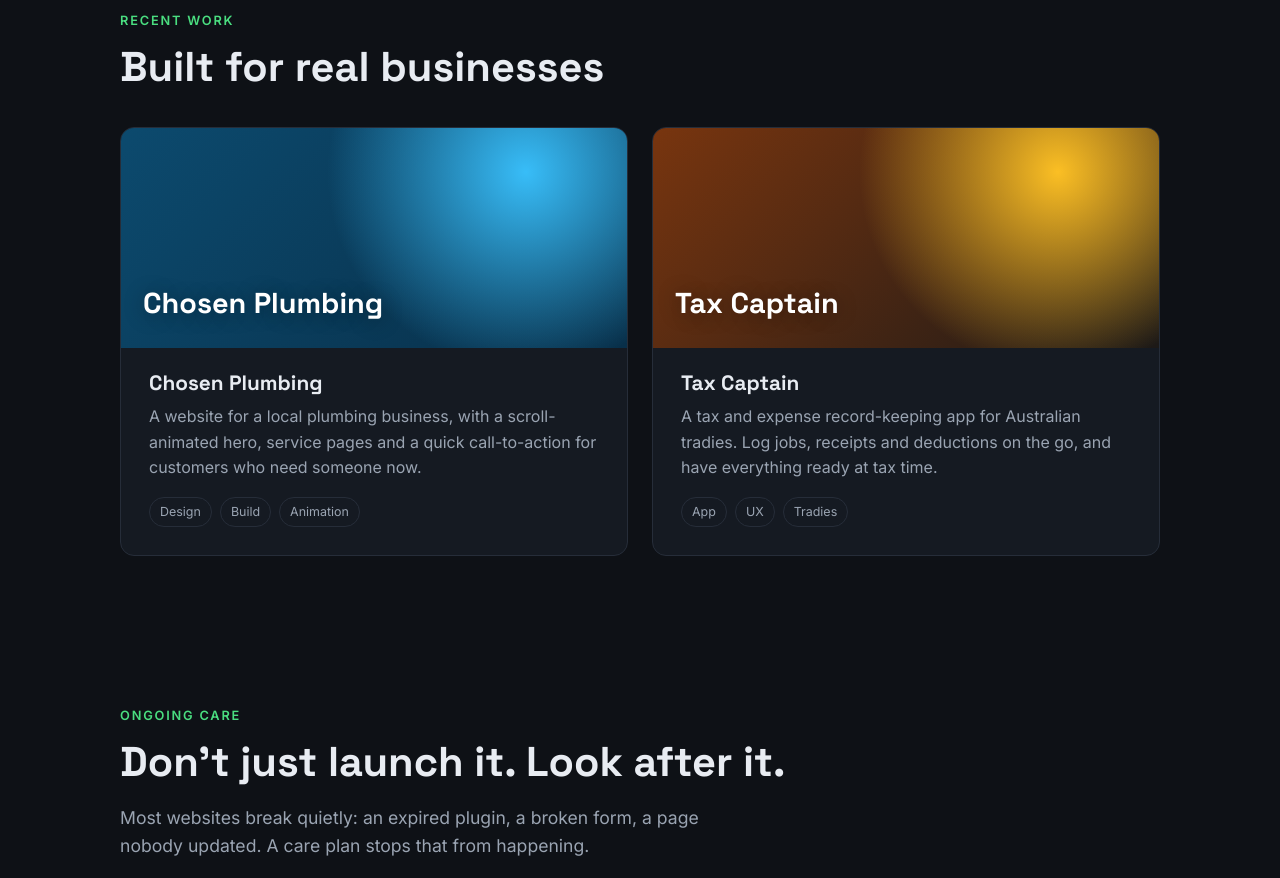
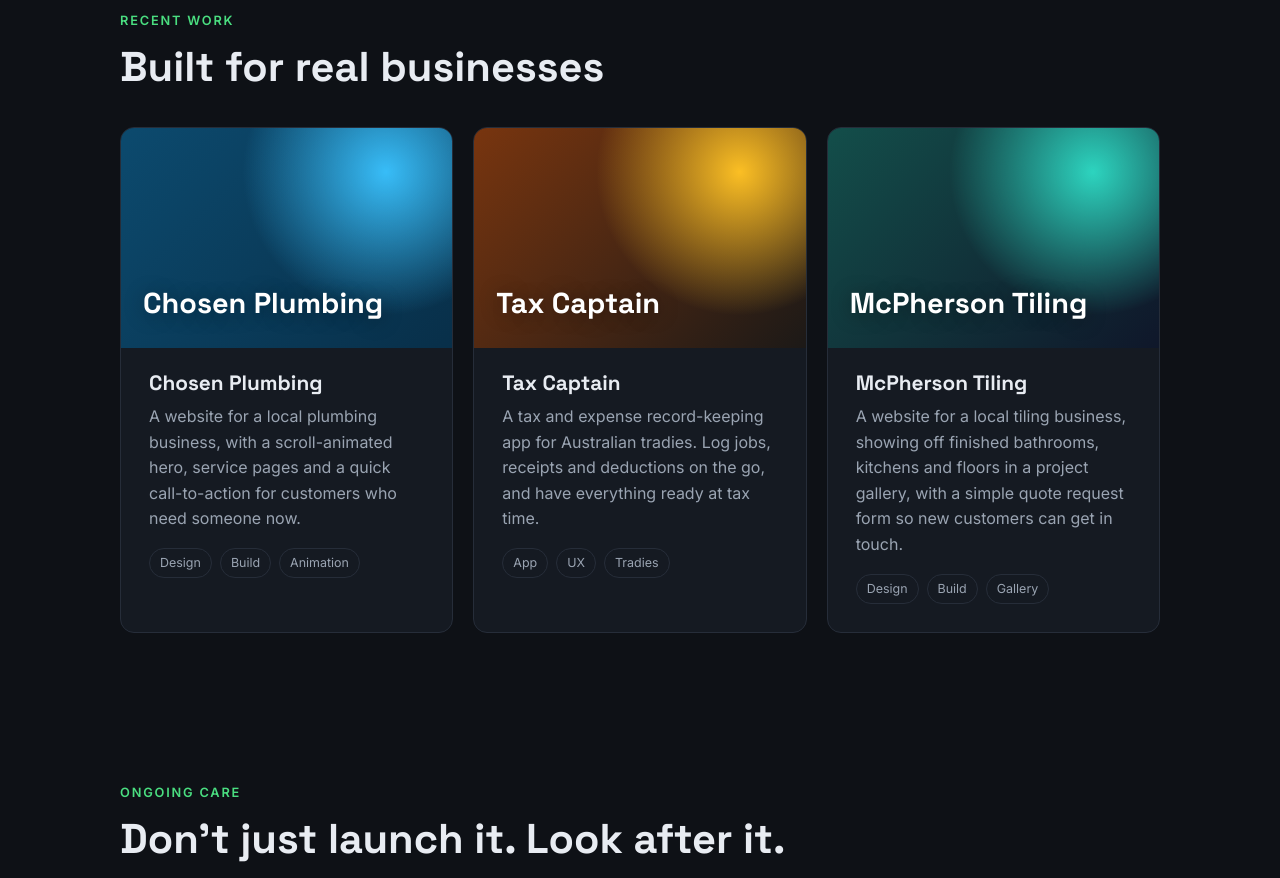
Before and after one commit to mitch060995/MainWebsite, a plain HTML site: page index.html in a window 1280 px wide. Shown: the part 4020-4898 px from the top of the page. Drawn offline with Linux system fonts and the light colour scheme.

Commit message:
Add McPherson Tiling to recent work

```diff
--- a/index.html
+++ b/index.html
@@ -93,7 +93,7 @@
   <section class="section" id="work">
     <p class="eyebrow">Recent work</p>
     <h2>Built for real businesses</h2>
-    <div class="grid-2">
+    <div class="grid-3">
       <article class="work">
         <div class="work-shot shot-plumb">
           <span class="shot-title">Chosen Plumbing</span>
@@ -112,6 +112,16 @@
           <h3>Tax Captain</h3>
           <p>A tax and expense record-keeping app for Australian tradies. Log jobs, receipts and deductions on the go, and have everything ready at tax time.</p>
           <ul class="tags"><li>App</li><li>UX</li><li>Tradies</li></ul>
+        </div>
+      </article>
+      <article class="work">
+        <div class="work-shot shot-tile">
+          <span class="shot-title">McPherson Tiling</span>
+        </div>
+        <div class="work-body">
+          <h3>McPherson Tiling</h3>
+          <p>A website for a local tiling business, showing off finished bathrooms, kitchens and floors in a project gallery, with a simple quote request form so new customers can get in touch.</p>
+          <ul class="tags"><li>Design</li><li>Build</li><li>Gallery</li></ul>
         </div>
       </article>
     </div>
--- a/styles.css
+++ b/styles.css
@@ -177,6 +177,7 @@
 .shot-title { font-family: "Space Grotesk", sans-serif; font-weight: 700; font-size: 1.8rem; color: #fff; text-shadow: 0 2px 20px rgba(0,0,0,.4); }
 .shot-plumb { background: radial-gradient(circle at 80% 20%, #38bdf8 0, transparent 45%), linear-gradient(135deg, #0c4a6e, #082f49); }
 .shot-tax { background: radial-gradient(circle at 80% 20%, #fbbf24 0, transparent 45%), linear-gradient(135deg, #78350f, #1c1917); }
+.shot-tile { background: radial-gradient(circle at 80% 20%, #2dd4bf 0, transparent 45%), linear-gradient(135deg, #134e4a, #0f172a); }
 .work-body { padding: 24px 28px 28px; }
 .work-body h3 { font-size: 1.3rem; margin-bottom: 8px; }
 .work-body p { color: var(--muted); }
```
